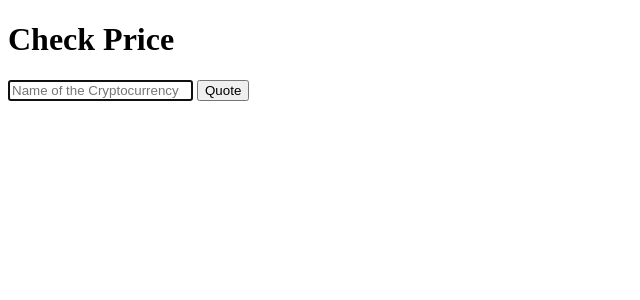
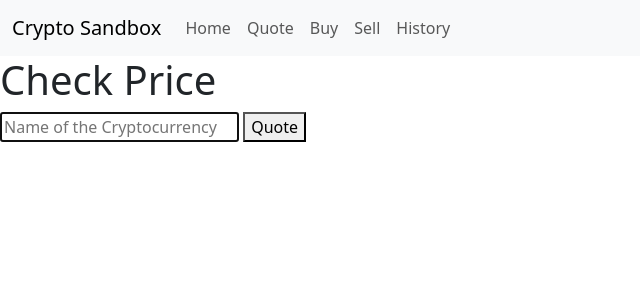
Before and after one commit to y1s9r/Capital-Sandbox, a Flask app: page /quote in a window 1280 px wide. Shown: the top 300 px of the page, without its empty margins (0-640 px from the left). Run offline with Flask 3, Linux system fonts and the light colour scheme; a user stored in the database is signed in.

Commit message:
added code :O

```diff
--- a/app.py
+++ b/app.py
@@ -23,26 +23,7 @@ def main():
     return render_template("index.html")
 
 
-@app.route("/quote", methods = ["GET", "POST"])
-def quote():
-    if not login_check():
-        return redirect("/login")
-    if request.method == "POST":
-        symbol = request.form.get("symbol").lower()
-        if not symbol:
-            return redirect("/quote")
-        url = f"https://api.coincap.io/v2/assets/{symbol}"
-        response = requests.get(url, headers=headers)
-        if not response:
-            return render_template("error.html", errorcode="404", message="no response")
-        data = response.json()
-        print(data)
-        price = data["data"]["priceUsd"]
-        return render_template("quoted.html", symbol=symbol, price=price)
-    return render_template("quote.html")
-
-
-@app.route("/login", methods=["GET", "POST"])
+@app.route("/login", methods=["GET", "POST"]) # DESIGN PAGE
 def login():
     session.clear()
     if request.method == "POST":
@@ -68,7 +49,7 @@ def logout():
     return redirect("/login")
 
 
-@app.route("/register", methods=["GET", "POST"])
+@app.route("/register", methods=["GET", "POST"]) # DESIGN PAGE
 def register():
     session.clear()
     if request.method == "POST":
@@ -78,7 +59,7 @@ def register():
         if not name or not password or not confirm:
             return redirect("/register")
         if password != confirm:
-            return render_template("error.html", errorcode="400", message="Password does not match")
+            return render_template("error.html", errorcode="400", message="Password does not match") # DESIGN PAGE
         passhash = generate_password_hash(password)
         conn = get_db_connection()
         cursor = conn.cursor()
@@ -93,3 +74,35 @@ def register():
         session["user_id"] = id["id"]
         return redirect("/")
     return render_template("register.html")
+
+
+@app.route("/quote", methods = ["GET", "POST"]) # DESIGN PAGE
+def quote():
+    if not login_check():
+        return redirect("/login")
+    if request.method == "POST":
+        crypto = request.form.get("crypto").lower()
+        if not crypto:
+            return redirect("/quote")
+        url = f"https://api.coincap.io/v2/assets/{crypto}"
+        response = requests.get(url, headers=headers)
+        if not response:
+            return render_template("error.html", errorcode="404", message="no response")
+        data = response.json()
+        print(data)
+        price = data["data"]["priceUsd"] # ADD FUNCTIONALITY TO DISPLAY ALL THE INFO NOT JUST PRICE
+        return render_template("quoted.html", crypto=crypto, price=price)
+    return render_template("quote.html")
+
+
+@app.route("/buy", methods = ["GET", "POST"])
+def buy():
+    if not login_check:
+        return redirect("/")
+    if request.method == "POST":
+        name = request.form.get("name")
+        quantity = request.form.get("quantity")
+        if not name or quantity:
+            return redirect ("/buy")
+        url = f"https://api.coincap.io/v2/assets/{symbol}"
+        response = requests.get(url, headers=headers)
--- a/templates/layout.html
+++ b/templates/layout.html
@@ -1,9 +1,53 @@
 <!DOCTYPE html>
 <html>
     <head>
+        <meta charset="utf-8">
+        <meta name="viewport" content="initial-scale=1, width=device-width">
+        <link href="https://cdn.jsdelivr.net/npm/bootstrap@5.3.3/dist/css/bootstrap.min.css" rel="stylesheet" integrity="sha384-QWTKZyjpPEjISv5WaRU9OFeRpok6YctnYmDr5pNlyT2bRjXh0JMhjY6hW+ALEwIH" crossorigin="anonymous">
         <title>Crypto Sandbox: {% block title%}{% endblock %}</title>
     </head>
     <body>
+        <nav class="navbar navbar-expand-lg bg-body-tertiary">
+            <div class="container-fluid">
+              <a class="navbar-brand" href="/">Crypto Sandbox</a>
+              <button class="navbar-toggler" type="button" data-bs-toggle="collapse" data-bs-target="#navbarNav" aria-controls="navbarNav" aria-expanded="false" aria-label="Toggle navigation">
+                <span class="navbar-toggler-icon"></span>
+              </button>
+              {% if session["user_id"] %}
+              <div class="collapse navbar-collapse" id="navbarNav">
+                <ul class="navbar-nav">
+                  <li class="nav-item">
+                    <a class="nav-link" href="/">Home</a>
+                  </li>
+                  <li class="nav-item">
+                    <a class="nav-link" href="/quote">Quote</a>
+                  </li>
+                  <li class="nav-item">
+                    <a class="nav-link" href="/buy">Buy</a>
+                  </li>
+                  <li class="nav-item">
+                    <a class="nav-link" href="/sell">Sell</a>
+                  </li>
+                  <li class="nav-item">
+                    <a class="nav-link" href="/history">History</a>
+                  </li>
+                </ul>
+              </div>
+            {% else %}
+            <div class="collapse navbar-collapse" id="navbarNav">
+                <ul class="navbar-nav">
+                  <li class="nav-item">
+                    <a class="nav-link" href="/register">Register</a>
+                  </li>
+                  <li class="nav-item">
+                    <a class="nav-link" href="/login">Log In</a>
+                  </li>
+                </ul>
+              </div>
+            {% endif %}
+            </div>
+          </nav>
         {% block body %}{% endblock %}
+        <script src="https://cdn.jsdelivr.net/npm/bootstrap@5.3.3/dist/js/bootstrap.bundle.min.js" integrity="sha384-YvpcrYf0tY3lHB60NNkmXc5s9fDVZLESaAA55NDzOxhy9GkcIdslK1eN7N6jIeHz" crossorigin="anonymous"></script>
     </body>
 </html>
--- a/templates/login.html
+++ b/templates/login.html
@@ -10,7 +10,4 @@
         <input type="password" name="password" placeholder="Password" autocomplete="off">
         <button type="submit">Log In</button>
     </form>
-    <form action = "/register" method = "get">
-        <button type="submit">Register</button>
-    </form>
 {% endblock %}
--- a/templates/quote.html
+++ b/templates/quote.html
@@ -5,7 +5,7 @@
 {% block body %}
     <h1>Check Price</h1>
     <form action="/quote" method="post">
-        <input type="text" name="symbol" placeholder="Name of the Cryptocurrency" autofocus autocomplete="off">
+        <input type="text" name="crypto" placeholder="Name of the Cryptocurrency" autofocus autocomplete="off">
         <button type="submit">Quote</button>
     </form>
 {% endblock %}
--- a/templates/quoted.html
+++ b/templates/quoted.html
@@ -3,5 +3,5 @@
 {% block title %}Quote for { symbol }{% endblock %}
 
 {% block body %}
-    <h1>One {{ symbol }} costs {{ price }}.</h1>
+    <h1>One {{ crypto }} costs {{ price }}.</h1>
 {% endblock %}
```
Also changed, not shown: 2 other files.
